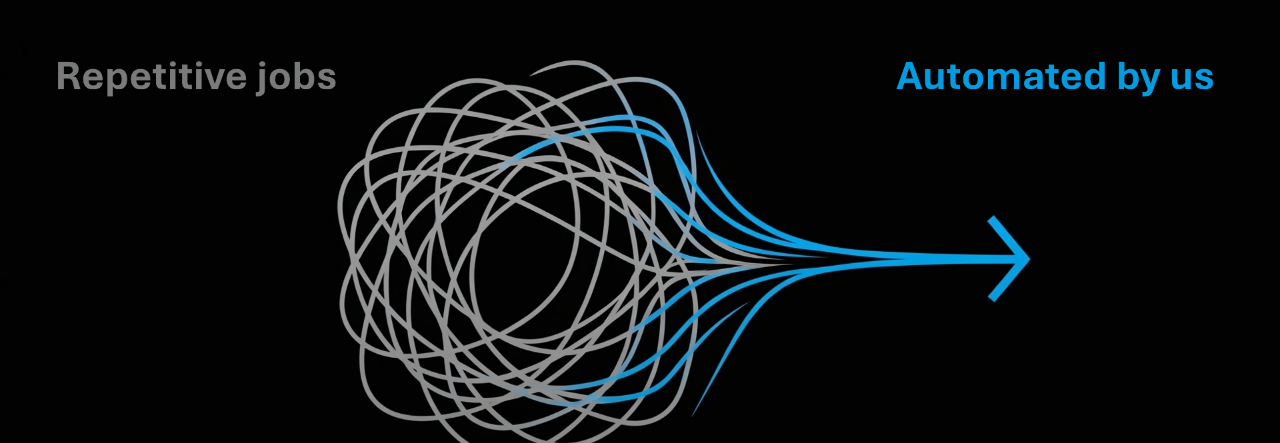
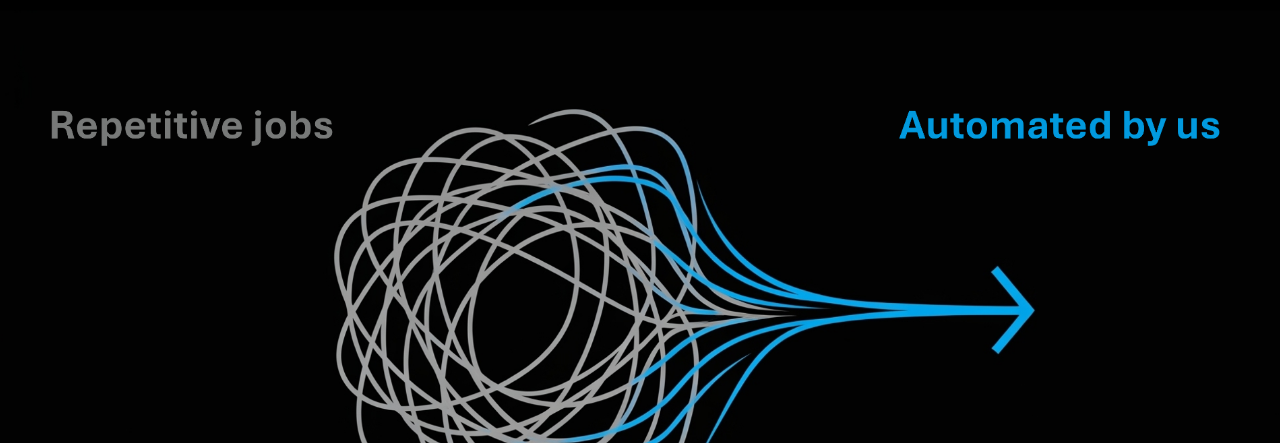
Before and after one commit to sreeraj9665-code/Quest-for-Architects, a React (Vite) app: page / in a window 1280 px wide. Shown: the part 1517-1960 px from the top of the page. Built offline with nearby package versions, Linux system fonts and the light colour scheme.

Commit message:
Refine parallax effect
Adjust vertical padding, slow down parallax speed, and ensure proper image centering for the TASKFORCE logo section to create a more premium and cinematic feel.

```diff
--- a/src/components/AnimatedImageSection.tsx
+++ b/src/components/AnimatedImageSection.tsx
@@ -8,24 +8,25 @@ export const AnimatedImageSection = () => {
     offset: ["start end", "end start"]
   });
 
-  const y = useTransform(scrollYProgress, [0, 1], ["0%", "30%"]);
+  // Much slower parallax effect (20% speed)
+  const y = useTransform(scrollYProgress, [0, 1], ["0%", "6%"]);
 
   return (
-    <section ref={ref} className="relative w-full overflow-hidden">
-      {/* Responsive container - prevent cropping on mobile/tablet */}
-      <div className="relative h-[50vh] sm:h-[60vh] md:h-[70vh] lg:h-screen w-full flex items-center justify-center">
+    <section ref={ref} className="relative w-full overflow-hidden py-[25vh]">
+      {/* Premium cinematic container with extended height */}
+      <div className="relative h-[60vh] sm:h-[70vh] md:h-[80vh] lg:h-screen w-full flex items-center justify-center">
         <motion.div
           style={{
             y,
             backgroundImage: 'url(/lovable-uploads/91d9b4e2-964a-41d3-984f-3a85b4384e05.png)',
-            backgroundSize: 'contain',
-            backgroundPosition: 'center',
+            backgroundSize: 'cover',
+            backgroundPosition: 'center center',
             backgroundRepeat: 'no-repeat'
           }}
-          className="absolute inset-0 sm:bg-contain md:bg-cover scale-110"
+          className="absolute inset-0"
         />
-        {/* Gradient overlay for better text readability if needed */}
-        <div className="absolute inset-0 bg-gradient-to-b from-background/20 via-transparent to-background/20" />
+        {/* Subtle gradient overlay for premium feel */}
+        <div className="absolute inset-0 bg-gradient-to-b from-background/10 via-transparent to-background/10" />
       </div>
     </section>
   );
```
